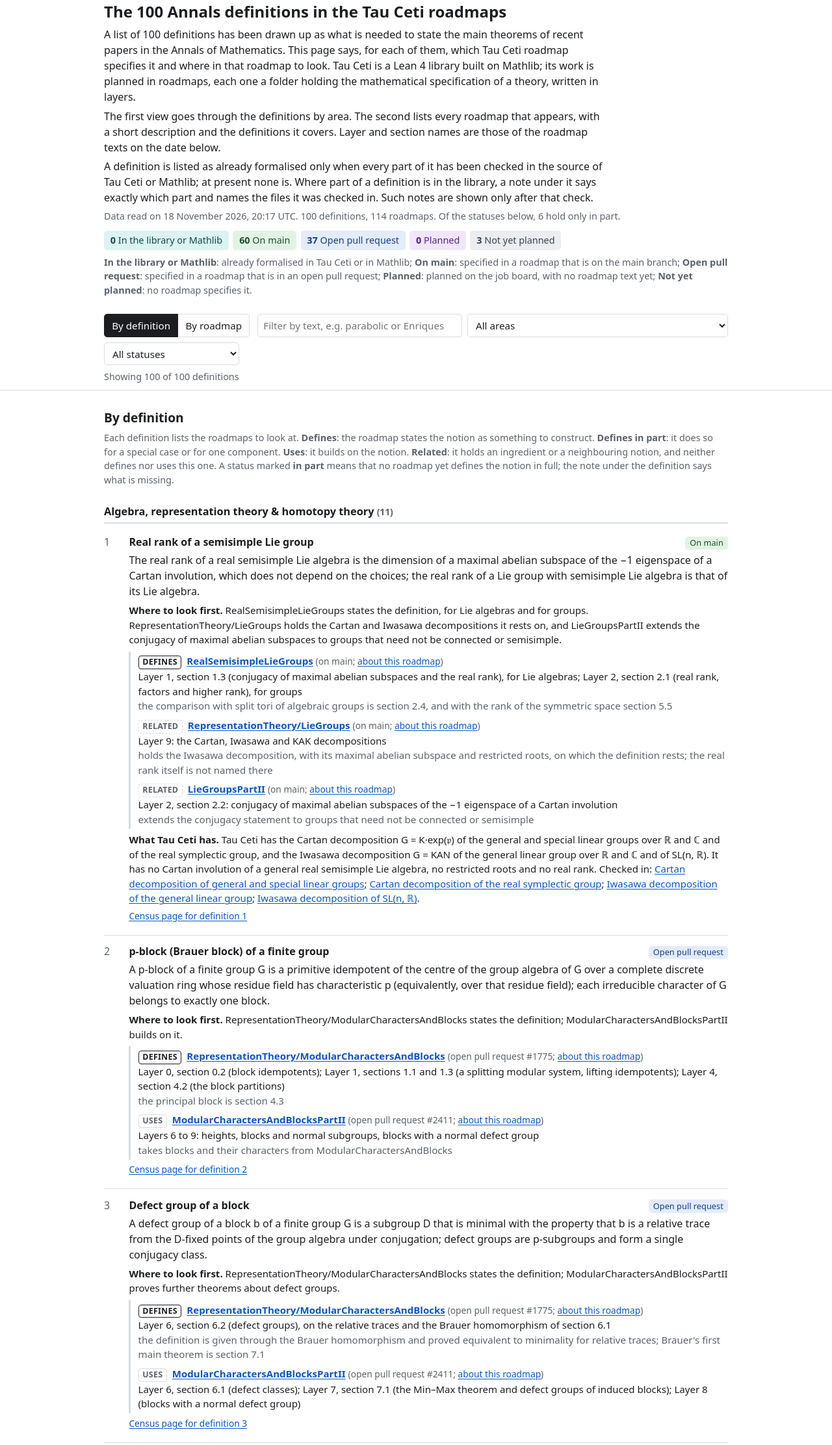
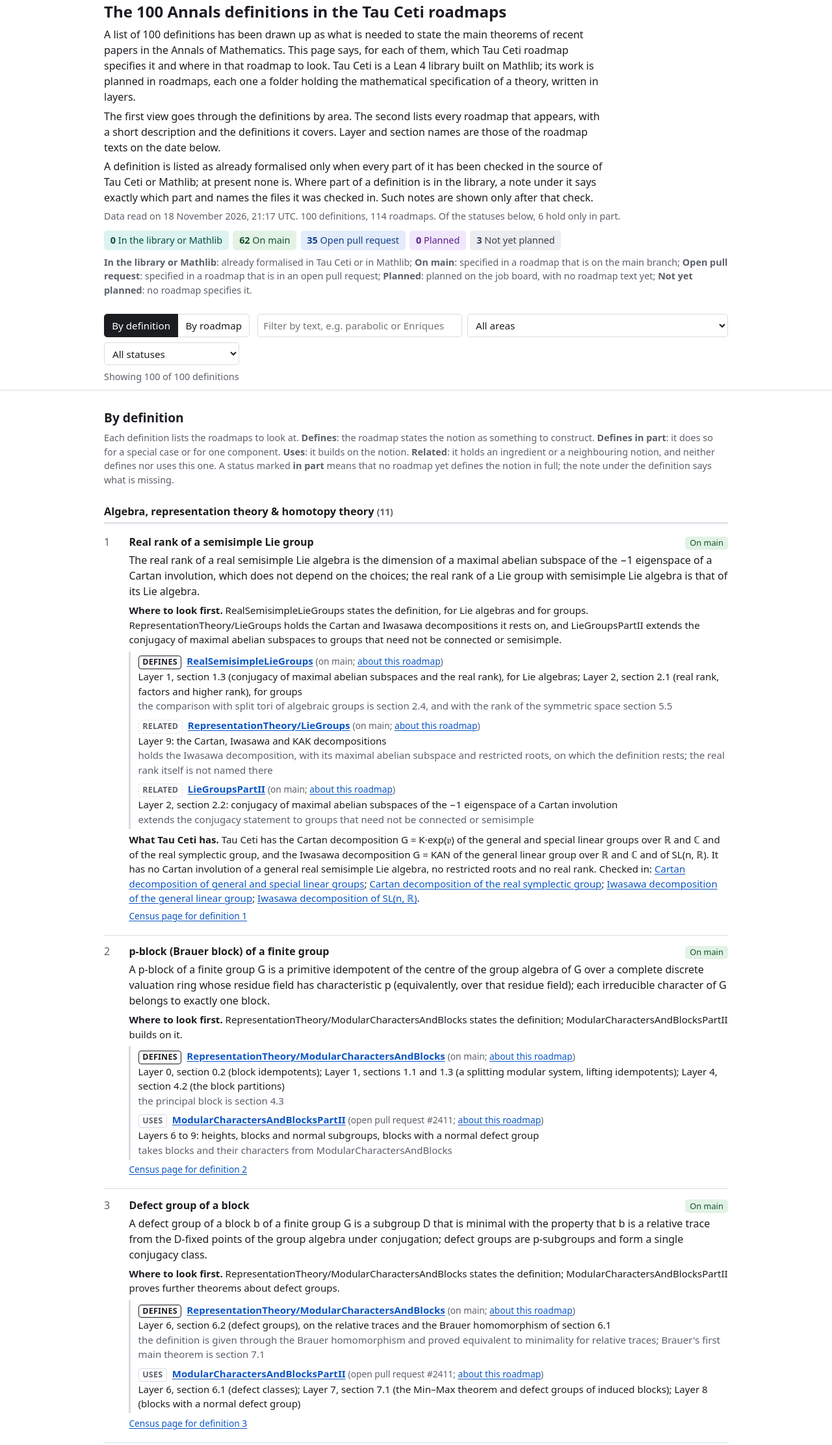
Before and after one commit to CBirkbeck/tauceti-annals-definitions, a plain HTML site: page docs/index.html in a window 1280 px wide. Shown: the part 21-2245 px from the top of the page at 65% size. Drawn offline with Linux system fonts and the light colour scheme.

Commit message:
Refresh the states of the roadmaps and pull requests (3 changed)

```diff
--- a/docs/index.html
+++ b/docs/index.html
@@ -104,11 +104,11 @@ footer{color:var(--muted);font-size:.88rem;padding:1.5rem 0 3rem}
 <p class="lede">A list of 100 definitions has been drawn up as what is needed to state the main theorems of recent papers in the Annals of Mathematics. This page says, for each of them, which Tau Ceti roadmap specifies it and where in that roadmap to look. Tau Ceti is a Lean 4 library built on Mathlib; its work is planned in roadmaps, each one a folder holding the mathematical specification of a theory, written in layers.</p>
 <p class="lede">The first view goes through the definitions by area. The second lists every roadmap that appears, with a short description and the definitions it covers. Layer and section names are those of the roadmap texts on the date below.</p>
 <p class="lede">A definition is listed as already formalised only when every part of it has been checked in the source of Tau Ceti or Mathlib; at present none is. Where part of a definition is in the library, a note under it says exactly which part and names the files it was checked in. Such notes are shown only after that check.</p>
-<p class="meta">Data read on 18 November 2026, 20:17 UTC. 100 definitions, 114 roadmaps. Of the statuses below, 6 hold only in part.</p>
+<p class="meta">Data read on 18 November 2026, 21:17 UTC. 100 definitions, 114 roadmaps. Of the statuses below, 6 hold only in part.</p>
 <ul class="counts" aria-label="Definitions by status">
 <li><button type="button" class="s-library" data-status="library" aria-pressed="false" title="Already formalised in tau ceti or in mathlib"><b>0</b> In the library or Mathlib</button></li>
-<li><button type="button" class="s-main" data-status="main" aria-pressed="false" title="Specified in a roadmap that is on the main branch"><b>60</b> On main</button></li>
-<li><button type="button" class="s-pr" data-status="pr" aria-pressed="false" title="Specified in a roadmap that is in an open pull request"><b>37</b> Open pull request</button></li>
+<li><button type="button" class="s-main" data-status="main" aria-pressed="false" title="Specified in a roadmap that is on the main branch"><b>62</b> On main</button></li>
+<li><button type="button" class="s-pr" data-status="pr" aria-pressed="false" title="Specified in a roadmap that is in an open pull request"><b>35</b> Open pull request</button></li>
 <li><button type="button" class="s-planned" data-status="planned" aria-pressed="false" title="Planned on the job board, with no roadmap text yet"><b>0</b> Planned</button></li>
 <li><button type="button" class="s-none" data-status="none" aria-pressed="false" title="No roadmap specifies it"><b>3</b> Not yet planned</button></li>
 </ul>
@@ -155,24 +155,24 @@ footer{color:var(--muted);font-size:.88rem;padding:1.5rem 0 3rem}
 <p class="lib"><span class="lab">What Tau Ceti has.</span> Tau Ceti has the Cartan decomposition G = K·exp(𝔭) of the general and special linear groups over ℝ and ℂ and of the real symplectic group, and the Iwasawa decomposition G = KAN of the general linear group over ℝ and ℂ and of SL(n, ℝ). It has no Cartan involution of a general real semisimple Lie algebra, no restricted roots and no real rank. Checked in: <a href="https://github.com/TauCetiProject/TauCeti/blob/main/TauCeti/Analysis/Matrix/Cartan.lean">Cartan decomposition of general and special linear groups</a>; <a href="https://github.com/TauCetiProject/TauCeti/blob/main/TauCeti/Analysis/Matrix/Cartan/Realify.lean">Cartan decomposition of the real symplectic group</a>; <a href="https://github.com/TauCetiProject/TauCeti/blob/main/TauCeti/LinearAlgebra/Matrix/GeneralLinearGroup/Iwasawa.lean">Iwasawa decomposition of the general linear group</a>; <a href="https://github.com/TauCetiProject/TauCeti/blob/main/TauCeti/LinearAlgebra/Matrix/SpecialLinearGroup/Iwasawa.lean">Iwasawa decomposition of SL(n, ℝ)</a>.</p>
 <p class="small"><a href="https://github.com/TauCetiProject/AnnalsDefinitions/blob/main/census/001.md">Census page for definition 1</a></p>
 </div></article>
-<article class="def" id="d-2" data-status="pr" data-area="0">
-<header><span class="num">2</span><h4>p-block (Brauer block) of a finite group</h4><span class="badge s-pr">Open pull request</span></header>
+<article class="def" id="d-2" data-status="main" data-area="0">
+<header><span class="num">2</span><h4>p-block (Brauer block) of a finite group</h4><span class="badge s-main">On main</span></header>
 <div class="body">
 <p class="what">A p-block of a finite group G is a primitive idempotent of the centre of the group algebra of G over a complete discrete valuation ring whose residue field has characteristic p (equivalently, over that residue field); each irreducible character of G belongs to exactly one block.</p>
 <p class="first"><span class="lab">Where to look first.</span> RepresentationTheory/ModularCharactersAndBlocks states the definition; ModularCharactersAndBlocksPartII builds on it.</p>
 <ul class="entries">
-<li><span class="role defines">Defines</span> <a class="rname" href="https://github.com/TauCetiProject/TauCetiRoadmap/pull/1775">RepresentationTheory/ModularCharactersAndBlocks</a> <span class="small">(open pull request #1775; <a href="#r-RepresentationTheory-ModularCharactersAndBlocks">about this roadmap</a>)</span><span class="where">Layer 0, section 0.2 (block idempotents); Layer 1, sections 1.1 and 1.3 (a splitting modular system, lifting idempotents); Layer 4, section 4.2 (the block partitions)</span><span class="note">the principal block is section 4.3</span></li>
+<li><span class="role defines">Defines</span> <a class="rname" href="https://github.com/TauCetiProject/TauCetiRoadmap/tree/main/TauCetiRoadmap/RepresentationTheory/ModularCharactersAndBlocks">RepresentationTheory/ModularCharactersAndBlocks</a> <span class="small">(on main; <a href="#r-RepresentationTheory-ModularCharactersAndBlocks">about this roadmap</a>)</span><span class="where">Layer 0, section 0.2 (block idempotents); Layer 1, sections 1.1 and 1.3 (a splitting modular system, lifting idempotents); Layer 4, section 4.2 (the block partitions)</span><span class="note">the principal block is section 4.3</span></li>
 <li><span class="role uses">Uses</span> <a class="rname" href="https://github.com/TauCetiProject/TauCetiRoadmap/pull/2411">ModularCharactersAndBlocksPartII</a> <span class="small">(open pull request #2411; <a href="#r-ModularCharactersAndBlocksPartII">about this roadmap</a>)</span><span class="where">Layers 6 to 9: heights, blocks and normal subgroups, blocks with a normal defect group</span><span class="note">takes blocks and their characters from ModularCharactersAndBlocks</span></li>
 </ul>
 <p class="small"><a href="https://github.com/TauCetiProject/AnnalsDefinitions/blob/main/census/002.md">Census page for definition 2</a></p>
 </div></article>
-<article class="def" id="d-3" data-status="pr" data-area="0">
-<header><span class="num">3</span><h4>Defect group of a block</h4><span class="badge s-pr">Open pull request</span></header>
+<article class="def" id="d-3" data-status="main" data-area="0">
+<header><span class="num">3</span><h4>Defect group of a block</h4><span class="badge s-main">On main</span></header>
 <div class="body">
 <p class="what">A defect group of a block b of a finite group G is a subgroup D that is minimal with the property that b is a relative trace from the D-fixed points of the group algebra under conjugation; defect groups are p-subgroups and form a single conjugacy class.</p>
 <p class="first"><span class="lab">Where to look first.</span> RepresentationTheory/ModularCharactersAndBlocks states the definition; ModularCharactersAndBlocksPartII proves further theorems about defect groups.</p>
 <ul class="entries">
-<li><span class="role defines">Defines</span> <a class="rname" href="https://github.com/TauCetiProject/TauCetiRoadmap/pull/1775">RepresentationTheory/ModularCharactersAndBlocks</a> <span class="small">(open pull request #1775; <a href="#r-RepresentationTheory-ModularCharactersAndBlocks">about this roadmap</a>)</span><span class="where">Layer 6, section 6.2 (defect groups), on the relative traces and the Brauer homomorphism of section 6.1</span><span class="note">the definition is given through the Brauer homomorphism and proved equivalent to minimality for relative traces; Brauer&#x27;s first main theorem is section 7.1</span></li>
+<li><span class="role defines">Defines</span> <a class="rname" href="https://github.com/TauCetiProject/TauCetiRoadmap/tree/main/TauCetiRoadmap/RepresentationTheory/ModularCharactersAndBlocks">RepresentationTheory/ModularCharactersAndBlocks</a> <span class="small">(on main; <a href="#r-RepresentationTheory-ModularCharactersAndBlocks">about this roadmap</a>)</span><span class="where">Layer 6, section 6.2 (defect groups), on the relative traces and the Brauer homomorphism of section 6.1</span><span class="note">the definition is given through the Brauer homomorphism and proved equivalent to minimality for relative traces; Brauer&#x27;s first main theorem is section 7.1</span></li>
 <li><span class="role uses">Uses</span> <a class="rname" href="https://github.com/TauCetiProject/TauCetiRoadmap/pull/2411">ModularCharactersAndBlocksPartII</a> <span class="small">(open pull request #2411; <a href="#r-ModularCharactersAndBlocksPartII">about this roadmap</a>)</span><span class="where">Layer 6, section 6.1 (defect classes); Layer 7, section 7.1 (the Min–Max theorem and defect groups of induced blocks); Layer 8 (blocks with a normal defect group)</span></li>
 </ul>
 <p class="small"><a href="https://github.com/TauCetiProject/AnnalsDefinitions/blob/main/census/003.md">Census page for definition 3</a></p>
@@ -2089,8 +2089,8 @@ footer{color:var(--muted);font-size:.88rem;padding:1.5rem 0 3rem}
 <div class="covers"><span class="lab">Definitions it covers.</span><ul>
 <li><a href="#d-5">5. Infinitesimal character (and Casimir eigenvalue) of a representation of a real reductive group</a> <span class="small">(defines in part)</span></li>
 </ul></div></div></article>
-<article class="rm" id="r-RepresentationTheory-ModularCharactersAndBlocks" data-state="pr" data-areas="0">
-<header><h4 class="rname"><a href="https://github.com/TauCetiProject/TauCetiRoadmap/pull/1775">RepresentationTheory/ModularCharactersAndBlocks</a></h4><span class="badge s-pr">Open pull request #1775</span></header>
+<article class="rm" id="r-RepresentationTheory-ModularCharactersAndBlocks" data-state="main" data-areas="0">
+<header><h4 class="rname"><a href="https://github.com/TauCetiProject/TauCetiRoadmap/tree/main/TauCetiRoadmap/RepresentationTheory/ModularCharactersAndBlocks">RepresentationTheory/ModularCharactersAndBlocks</a></h4><span class="badge s-main">On main</span></header>
 <div class="body">
 <p class="title">Modular characters and blocks of finite groups</p>
 <p class="desc">Develops the modular representation theory of a finite group at a prime p: p-modular systems, Brauer characters and the decomposition map, projective characters and Brauer reciprocity, blocks over the three coefficient rings, the Brauer homomorphism and defect groups. Its main results are Brauer&#x27;s three main theorems, the conjugacy of defect groups, and the behaviour of blocks under normal subgroups.</p>
```
Also changed, not shown: data/definitions.json.
